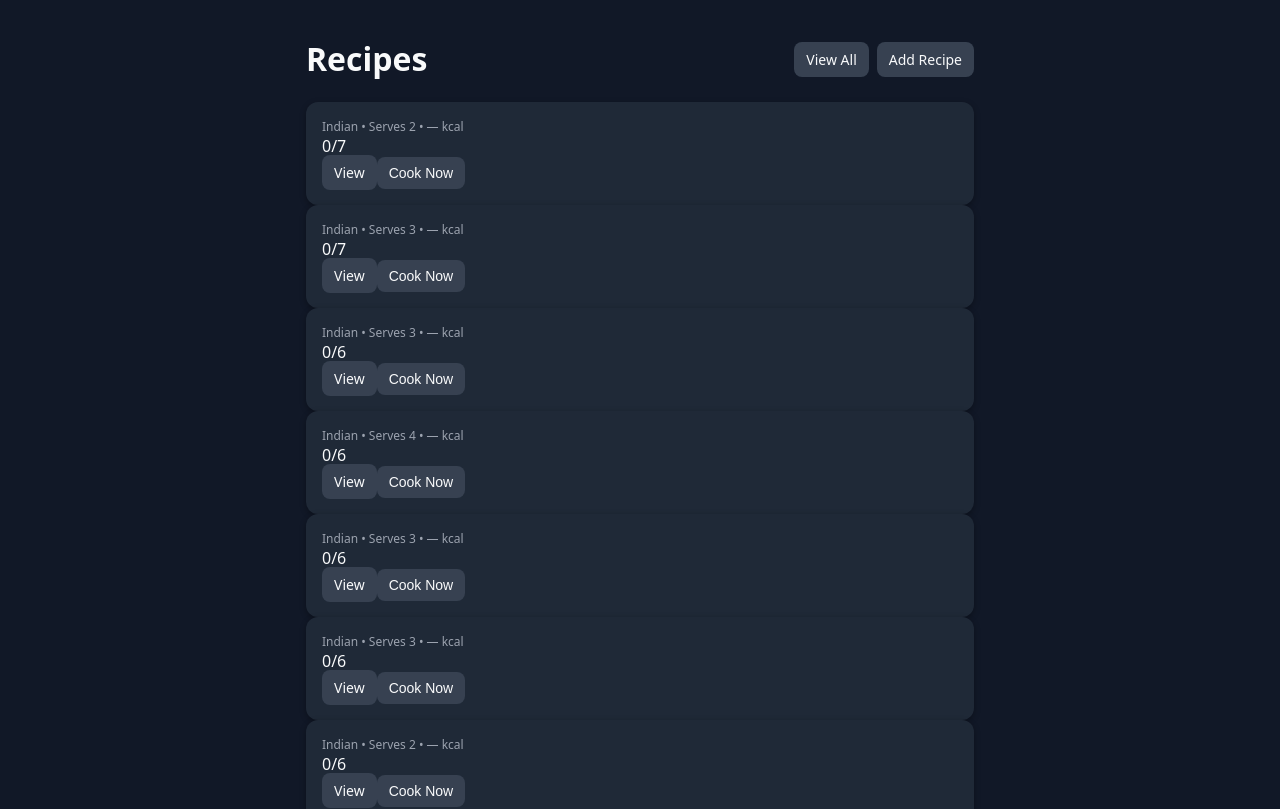
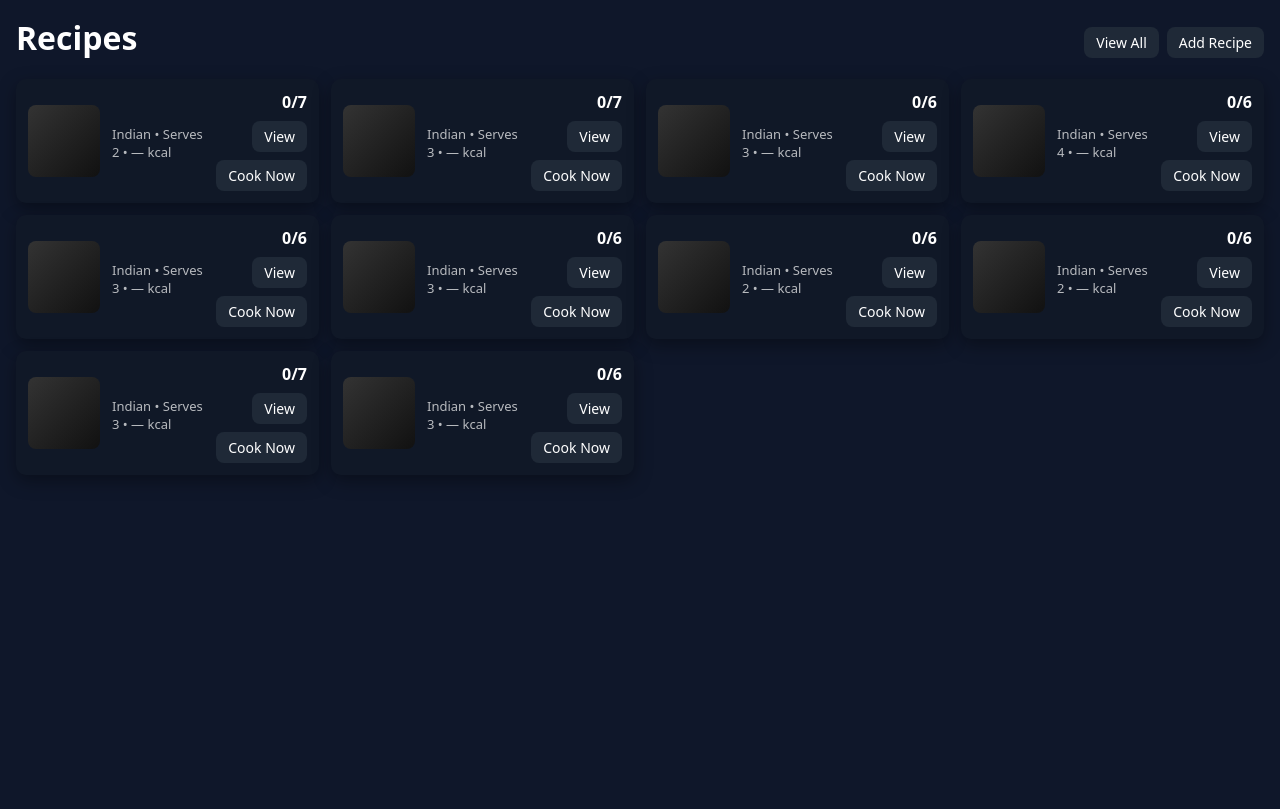
Before and after one commit to choudharymanav13-code/theapp, a Next.js app: page /recipes in a window 1280 px wide. Shown: the top 809 px of the page. Built offline with nearby package versions, Linux system fonts and the light colour scheme; no server answers.

Commit message:
Update globals.css

```diff
--- a/src/app/globals.css
+++ b/src/app/globals.css
@@ -1,131 +1,189 @@
-/* globals.css — Dark Theme Base */
+/* -------- Reset & Base -------- */
+* {
+  box-sizing: border-box;
+}
 
 html, body {
   margin: 0;
   padding: 0;
-  font-family: system-ui, sans-serif;
-  background: #111827; /* Dark background */
-  color: #f9fafb;      /* Light text */
+  font-family: system-ui, -apple-system, BlinkMacSystemFont, "Segoe UI", Roboto, sans-serif;
+  background: #0f172a; /* dark navy */
+  color: #fff;
   min-height: 100%;
 }
 
 a {
-  color: #22c55e;
+  color: inherit;
   text-decoration: none;
 }
-a:hover {
-  text-decoration: underline;
+
+button {
+  font-family: inherit;
 }
 
+/* -------- Layout -------- */
 .container {
-  max-width: 700px;
-  margin: 0 auto;
-  padding-bottom: 80px; /* space for bottom nav */
+  min-height: 100vh;
+  display: flex;
+  flex-direction: column;
 }
 
-/* Cards */
-.card {
-  background: #1f2937;
+.content {
+  flex: 1;
   padding: 16px;
-  border-radius: 12px;
-  box-shadow: 0 2px 6px rgba(0,0,0,0.3);
 }
 
-.label {
-  font-size: 14px;
-  font-weight: 600;
-  margin-bottom: 4px;
-  color: #d1d5db;
+.space {
+  height: 16px;
 }
 
-.input, select, textarea {
+/* -------- Typography -------- */
+h1, h2, h3, h4 {
+  margin: 0 0 8px 0;
+  font-weight: 700;
+}
+
+.small {
+  font-size: 13px;
+  color: rgba(255, 255, 255, 0.7);
+}
+
+/* -------- Buttons -------- */
+.btn {
+  background: #1f2937; /* gray-800 */
+  color: #fff;
+  padding: 6px 12px;
+  border-radius: 8px;
+  text-decoration: none;
+  border: none;
+  cursor: pointer;
+  font-size: 14px;
+  transition: background 0.2s;
+}
+
+.btn:hover {
+  background: #374151; /* gray-700 */
+}
+
+.btn.primary {
+  background: #16a34a; /* green-600 */
+}
+
+.btn.primary:hover {
+  background: #15803d; /* green-700 */
+}
+
+.inline-btn {
+  background: #1f2937;
+  color: #fff;
+  padding: 4px 8px;
+  border-radius: 6px;
+  border: none;
+  cursor: pointer;
+  font-size: 13px;
+}
+
+.inline-btn:hover {
+  background: #374151;
+}
+
+/* -------- Inputs -------- */
+.input {
   width: 100%;
-  padding: 8px 10px;
-  border: 1px solid #374151;
+  padding: 8px;
   border-radius: 8px;
-  background: #111827;
-  color: #f9fafb;
+  background: #0f172a; /* dark background */
+  color: #fff;
+  border: 1px solid rgba(255, 255, 255, 0.05);
+  font-size: 14px;
 }
 
 .input:focus {
-  outline: 2px solid #22c55e;
-  border-color: #22c55e;
+  outline: none;
+  border-color: #16a34a;
 }
 
-/* Buttons */
-.btn, .inline-btn {
-  background: #374151;
-  color: #f9fafb;
-  border: none;
-  border-radius: 8px;
-  padding: 8px 12px;
-  cursor: pointer;
-  font-size: 14px;
-}
-.btn.primary {
-  background: #22c55e;
-  color: #111827;
-  font-weight: bold;
-}
-.btn:disabled {
-  opacity: 0.5;
-  cursor: not-allowed;
+/* -------- Layout helpers -------- */
+.row {
+  display: flex;
+  gap: 8px;
+  align-items: center;
 }
 
-/* Lists */
-.list {
+.grid {
   display: grid;
-  gap: 8px;
-}
-.list-item {
-  background: #1f2937;
-  padding: 10px;
-  border-radius: 8px;
-  display: flex;
-  justify-content: space-between;
-  align-items: center;
-}
-.item-title {
-  font-weight: bold;
-}
-.item-sub {
-  font-size: 12px;
-  color: #9ca3af;
+  grid-template-columns: repeat(auto-fill, minmax(280px, 1fr));
+  gap: 12px;
+  margin-top: 12px;
 }
 
-/* Small text */
-.small {
-  font-size: 12px;
-  color: #9ca3af;
+/* -------- Cards -------- */
+.card {
+  padding: 12px;
+  border-radius: 10px;
+  background: #101827;
+  color: #fff;
+  box-shadow: 0 6px 18px rgba(0,0,0,0.35);
 }
 
-/* Skeleton loader */
-.skeleton {
-  background: #1f2937;
-  border-radius: 8px;
-  height: 16px;
-  width: 100%;
-  animation: pulse 1.5s infinite;
-}
-@keyframes pulse {
-  0% { opacity: 0.6; }
-  50% { opacity: 1; }
-  100% { opacity: 0.6; }
+/* -------- Recipe Card -------- */
+.recipe-card {
+  display: flex;
+  gap: 12px;
+  align-items: center;
+  padding: 12px;
 }
 
-/* Bottom nav (hidden on login by BottomNav.js) */
+.recipe-card .thumb {
+  width: 72px;
+  height: 72px;
+  border-radius: 8px;
+  background: linear-gradient(135deg,#333,#111);
+  flex: 0 0 72px;
+}
+
+.rc-body {
+  flex: 1;
+}
+
+.rc-title {
+  font-weight: 700;
+  margin-bottom: 4px;
+}
+
+.rc-meta {
+  color: rgba(255, 255, 255, 0.7);
+  font-size: 13px;
+}
+
+.rc-right {
+  display: flex;
+  flex-direction: column;
+  gap: 8px;
+  align-items: flex-end;
+}
+
+.rc-match {
+  font-weight: 700;
+  font-size: 16px;
+}
+
+/* -------- Footer nav -------- */
+.footer {
+  background: #111827;
+  padding: 8px 0;
+}
+
 .footer .nav {
   display: flex;
   justify-content: space-around;
-  padding: 10px 0;
-  border-top: 1px solid #374151;
-  background: #1f2937;
-  position: fixed;
-  bottom: 0;
-  left: 0;
-  right: 0;
 }
+
 .footer .nav a {
-  color: #f9fafb;
+  color: #9ca3af;
   font-size: 14px;
 }
+
+.footer .nav a:hover {
+  color: #fff;
+}
```
